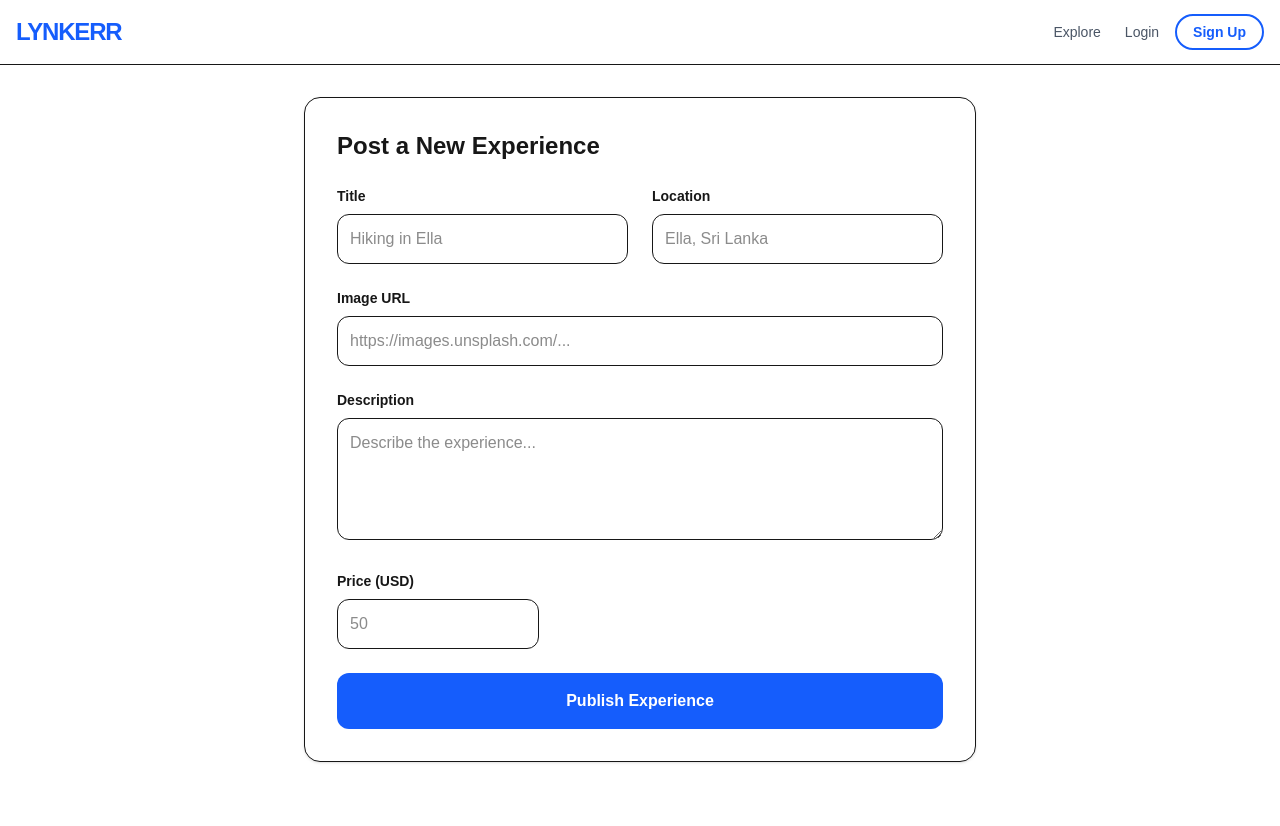
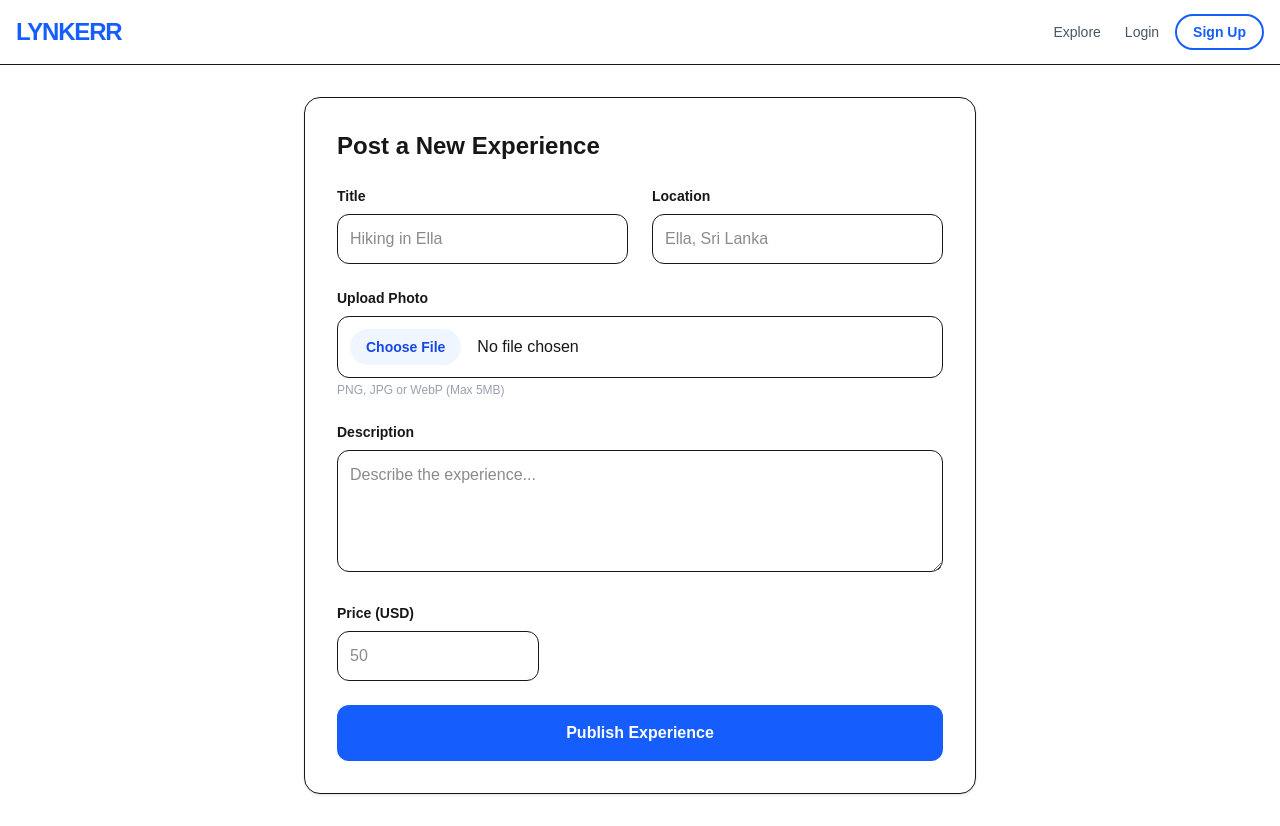
Before and after one commit to Senadeera-NK/lynkerr-travel-challenge, a Next.js app in the folder lynkerr-challenge/: page /listings/create in a window 1280 px wide. Before the commit the page ends 800 px from the top, so only its background shows below. Built offline with nearby package versions, Linux system fonts and the light colour scheme; no server answers.

Commit message:
feat: integrate Supabase Storage for local image uploads

```diff
--- a/lynkerr-challenge/actions/listingActions.ts
+++ b/lynkerr-challenge/actions/listingActions.ts
@@ -4,31 +4,36 @@ import { listingService } from '@/services/listingService';
 import { authService } from '@/services/authService';
 import { revalidatePath } from 'next/cache';
 import { redirect } from 'next/navigation';
+import { storageService } from '@/services/storageService';
 
 export async function handleCreateListing(formData: FormData) {
-  // 1. Get current user
   const user = await authService.getUser();
-  if (!user) throw new Error("You must be logged in to post.");
+  if (!user) return { error: "Login required" };
 
-  // 2. Extract and format data
+  const imageFile = formData.get('image_file') as File; // Get the file object
+  let publicUrl = '';
+
+  try {
+    // 1. Upload the file first
+    if (imageFile && imageFile.size > 0) {
+      publicUrl = await storageService.uploadImage(imageFile);
+    }
+
+    // 2. Save listing with the new URL
     const rawData = {
       title: formData.get('title') as string,
       location: formData.get('location') as string,
       description: formData.get('description') as string,
       price: Number(formData.get('price')),
-    image_url: formData.get('image_url') as string,
+      image_url: publicUrl, // Use the URL from Supabase Storage
       user_id: user.id
     };
 
-  // 3. Save to DB
-  try {
     await listingService.createListing(rawData);
   } catch (error) {
-    console.error(error);
-    return { error: "Failed to create listing" };
+    return { error: "Failed to upload image or save listing" };
   }
 
-  // 4. Update UI and Redirect
   revalidatePath('/');
   redirect('/');
 }
--- a/lynkerr-challenge/app/listings/create/page.tsx
+++ b/lynkerr-challenge/app/listings/create/page.tsx
@@ -36,10 +36,17 @@ export default function CreateListingPage() {
           </div>
         </div>
 
-        <div>
-          <label className="block text-sm font-semibold mb-2">Image URL</label>
-          <input name="image_url" placeholder="https://images.unsplash.com/..." required className="w-full p-3 border rounded-xl" />
-        </div>
+            <div>
+            <label className="block text-sm font-semibold mb-2">Upload Photo</label>
+            <input
+                name="image_file"
+                type="file"
+                accept="image/*"
+                required
+                className="w-full p-3 border rounded-xl file:mr-4 file:py-2 file:px-4 file:rounded-full file:border-0 file:text-sm file:font-semibold file:bg-blue-50 file:text-blue-700 hover:file:bg-blue-100"
+            />
+            <p className="text-xs text-gray-400 mt-1">PNG, JPG or WebP (Max 5MB)</p>
+            </div>
 
         <div>
           <label className="block text-sm font-semibold mb-2">Description</label>
--- /dev/null
+++ b/lynkerr-challenge/services/storageService.ts
@@ -0,0 +1,25 @@
+import { createClient } from '@/lib/supabase/server';
+
+export const storageService = {
+  async uploadImage(file: File) {
+    const supabase = await createClient();
+
+    // Create a unique filename (e.g., 17152345-my-photo.jpg)
+    const fileExt = file.name.split('.').pop();
+    const fileName = `${Math.random()}-${Date.now()}.${fileExt}`;
+    const filePath = `public/${fileName}`;
+
+    const { error } = await supabase.storage
+      .from('listing-images')
+      .upload(filePath, file);
+
+    if (error) throw error;
+
+    // Get the Public URL to save in the Database
+    const { data } = supabase.storage
+      .from('listing-images')
+      .getPublicUrl(filePath);
+
+    return data.publicUrl;
+  }
+};
```
Lines whose indentation alone changed are shown as unchanged.
